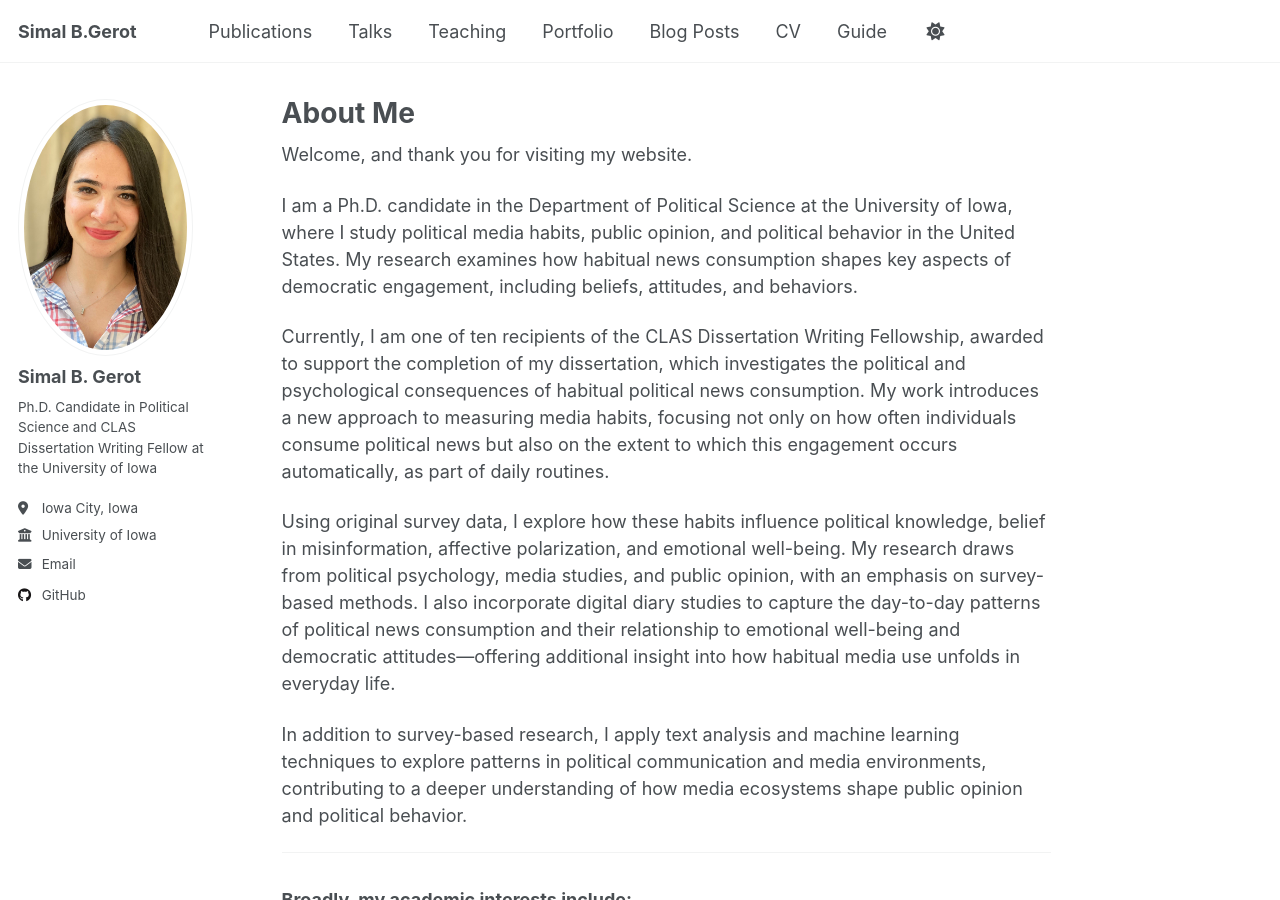
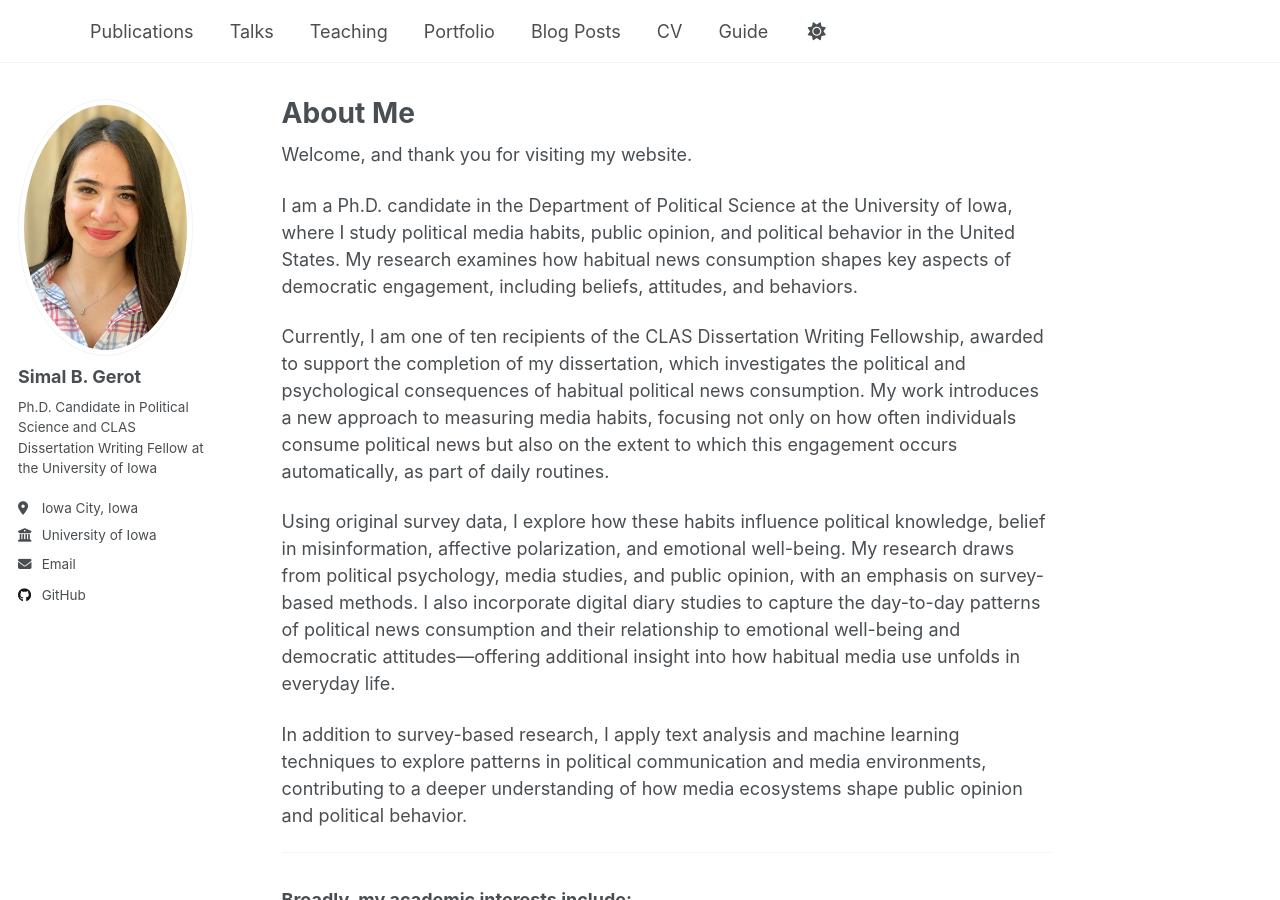
Before and after one commit to sbgerot/sbgerot.github.io, a Jekyll site: the page built from _pages/about.md, in a window 1280 px wide and 900 px high. Built offline with Jekyll 4.4.1, drawn with Linux system fonts in a browser that asks for light colours.

Commit message:
Update _config.yml

```diff
--- a/_config.yml
+++ b/_config.yml
@@ -9,7 +9,7 @@
 # Basic Site Settings
 locale                   : "en-US"
 site_theme               : "default"
-title                    : "Simal B.Gerot"
+title                    : ""
 title_separator          : "-"
 name                     : &name "Simal B.Gerot"
 description              : &description "personal description"
```
